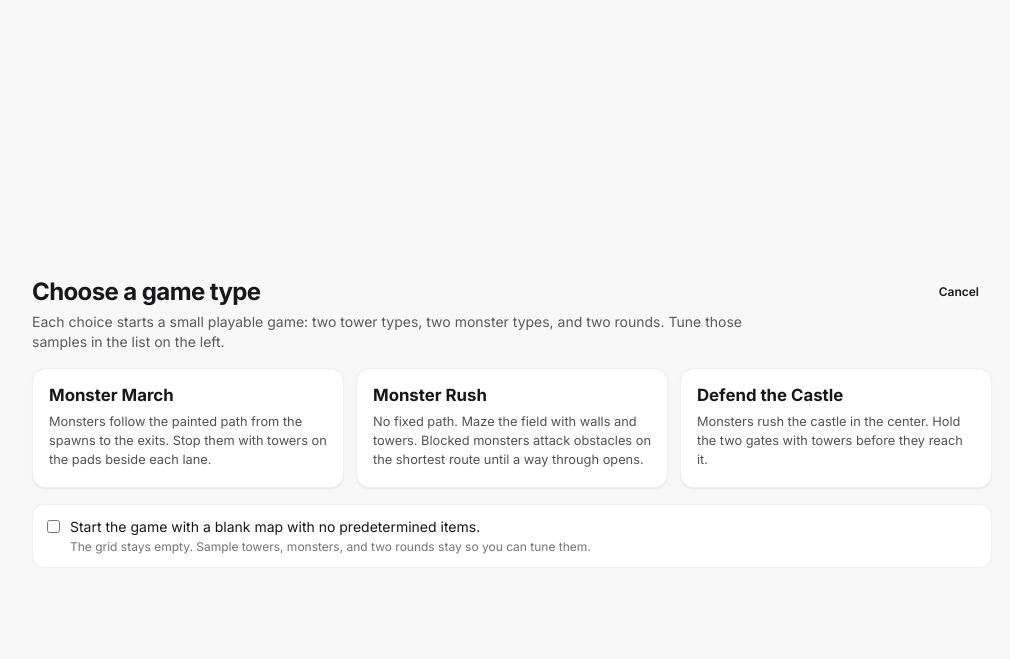
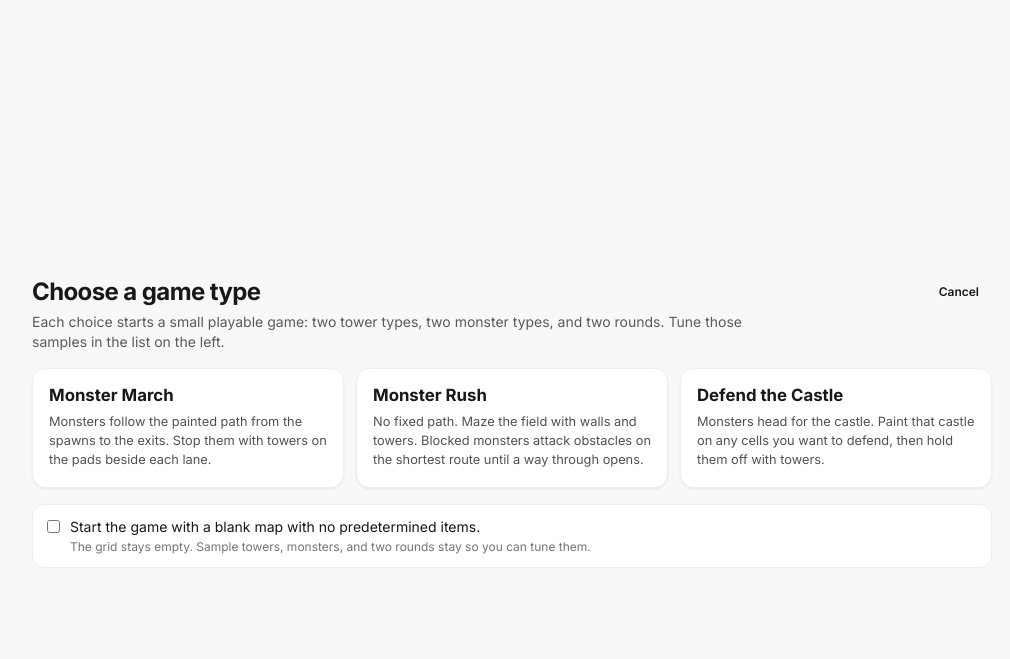
Before and after one commit to tbye/opentd, a Django app: page /editor/ in a window 1280 px wide. Shown: the part 156-815 px from the top of the page, without its empty margins (128-1138 px from the left). Run offline with Django 5.2, Linux system fonts and the light colour scheme.

Commit message:
Let Defend the Castle be painted on any cell

```diff
--- a/opentd_docs/templates/opentd_docs/editor_guide.html
+++ b/opentd_docs/templates/opentd_docs/editor_guide.html
@@ -10,6 +10,7 @@
 <ul class="list-disc list-inside space-y-1 opacity-90">
   <li><strong>Spawn</strong> — monsters enter here (need at least one).</li>
   <li><strong>Exit</strong> — monsters leave here (need at least one for most modes).</li>
+  <li><strong>Castle</strong> — Defend the Castle objective. Paint it on any cell.</li>
   <li><strong>Path</strong> — used by Monster March as the painted lane.</li>
   <li><strong>Tower pad</strong> — preferred build sites for towers.</li>
   <li><strong>Ground</strong> — open terrain (buildable if “allow ground build” is on).</li>
@@ -26,7 +27,7 @@
 <p class="opacity-80">
   <strong>Monster March</strong> follows painted paths.
   <strong>Monster Rush</strong> pathfinds; when blocked, monsters attack the nearest wall/tower on the dig route (Chaos mode keeps smashing the shortest line).
-  <strong>Defend the Castle</strong> focuses on a central objective.
+  <strong>Defend the Castle</strong> sends monsters toward painted castle cells, which can sit anywhere on the map.
 </p>
 
 <h2 class="text-xl font-semibold mt-8">Towers, monsters, waves</h2>
--- a/opentd_docs/templates/opentd_docs/json_format.html
+++ b/opentd_docs/templates/opentd_docs/json_format.html
@@ -28,7 +28,7 @@
 <ul class="list-disc list-inside space-y-1 opacity-90 text-sm">
   <li><code>title</code> — game name (plain text)</li>
   <li><code>settings</code> — width, height, game_type, chaos_mode, lives, gold, delays, allow_ground_build</li>
-  <li><code>grid</code> — 2D array of cell kinds: ground, path, tower, blocked, spawn, exit</li>
+  <li><code>grid</code> — 2D array of cell kinds: ground, path, tower, blocked, spawn, exit, castle</li>
   <li><code>spawns</code> / <code>exits</code> — portal metadata (ids, positions, exit targeting)</li>
   <li><code>towers</code> — tower types (including upgrade linkages)</li>
   <li><code>monsters</code> — monster types</li>
--- a/static/js/design_validate.js
+++ b/static/js/design_validate.js
@@ -36,8 +36,26 @@
     return k === "path" || k === "spawn" || k === "exit";
   }
 
-  /** BFS whether any goal is reachable from (sx,sy) on march walkable cells. */
-  function canReach(grid, sx, sy, goals) {
+  function openWalkable(grid, x, y) {
+    if (!inBounds(grid, x, y)) return false;
+    return grid[y][x] !== "blocked";
+  }
+
+  function cellsOfKind(grid, kind) {
+    const found = [];
+    if (!grid) return found;
+    for (let y = 0; y < grid.length; y++) {
+      const row = grid[y] || [];
+      for (let x = 0; x < row.length; x++) {
+        if (row[x] === kind) found.push({ x: x, y: y });
+      }
+    }
+    return found;
+  }
+
+  /** BFS whether any goal is reachable from (sx,sy). walkFn defaults to march lanes. */
+  function canReach(grid, sx, sy, goals, walkFn) {
+    const walk = walkFn || marchWalkable;
     const goalSet = new Set(goals.map((g) => key(g.x, g.y)));
     if (goalSet.has(key(sx, sy))) return true;
     const seen = new Set([key(sx, sy)]);
@@ -49,7 +67,7 @@
         const ny = y + dy;
         const nk = key(nx, ny);
         if (seen.has(nk)) continue;
-        if (!marchWalkable(grid, nx, ny)) continue;
+        if (!walk(grid, nx, ny)) continue;
         if (goalSet.has(nk)) return true;
         seen.add(nk);
         q.push([nx, ny]);
@@ -105,7 +123,7 @@
         message: "Add at least one Spawn. Monsters need an entry point.",
       });
     }
-    if (exits.length < 1) {
+    if (gt !== "defend_the_castle" && exits.length < 1) {
       issues.push({
         severity: "error",
         code: "no_exit",
@@ -241,12 +259,29 @@
     // (Pads remain optional convenience, not a playability warning.)
 
     if (gt === "defend_the_castle") {
-      issues.push({
-        severity: "warning",
-        code: "castle_not_modeled",
-        message:
-          "Defend the Castle: a dedicated castle objective is not fully modeled in playtest yet. Ensure spawns, exits, and towers still form a playable defense.",
-      });
+      const castles = cellsOfKind(grid, "castle");
+      if (!castles.length) {
+        issues.push({
+          severity: "error",
+          code: "no_castle",
+          message:
+            "Paint at least one Castle cell. It can sit on any square; monsters head for those cells.",
+        });
+      } else if (spawns.length) {
+        const unreachable = spawns.filter(
+          (s) => !canReach(grid, s.x, s.y, castles, openWalkable)
+        );
+        if (unreachable.length) {
+          issues.push({
+            severity: "error",
+            code: "castle_unreachable",
+            message:
+              "No open route from spawn “" +
+              unreachable[0].id +
+              "” to a castle cell. Move the castle or open a gap in the walls.",
+          });
+        }
+      }
     }
 
     // Only pads, but none on grid when ground build off — already covered
--- a/static/js/editor.js
+++ b/static/js/editor.js
@@ -444,6 +444,7 @@
       const e = findExitAt(x, y);
       return e ? e.id : "?";
     }
+    if (kind === "castle") return "C";
     return "";
   }
 
@@ -576,21 +577,60 @@
     });
   }
 
+  function countCells(kind) {
+    let n = 0;
+    const grid = doc.grid || [];
+    for (let y = 0; y < grid.length; y++) {
+      const row = grid[y] || [];
+      for (let x = 0; x < row.length; x++) {
+        if (row[x] === kind) n += 1;
+      }
+    }
+    return n;
+  }
+
   function updateCompleteness() {
+    const gt = (doc.settings && doc.settings.game_type) || "monster_march";
+    const castleMode = gt === "defend_the_castle";
     const nSpawn = doc.spawns.length;
     const nExit = doc.exits.length;
-    const ok = nSpawn >= 1 && nExit >= 1;
+    const nCastle = countCells("castle");
+    const ok = castleMode ? nSpawn >= 1 && nCastle >= 1 : nSpawn >= 1 && nExit >= 1;
     if (els.portalCount) {
-      els.portalCount.textContent = String(nSpawn + nExit);
+      els.portalCount.textContent = String(castleMode ? nSpawn + nCastle : nSpawn + nExit);
       els.portalCount.className =
         "badge badge-sm ml-auto " + (ok ? "badge-success" : "badge-warning");
+    }
+    const exitReq = document.getElementById("exit-req");
+    if (exitReq) exitReq.textContent = castleMode ? "(optional)" : "(need ≥1)";
+    const portalHelp = document.getElementById("portal-help");
+    if (portalHelp) {
+      portalHelp.innerHTML = castleMode
+        ? "<strong>Required:</strong> paint at least one Spawn and one Castle. The castle can sit on any cell. Exits are optional."
+        : "<strong>Required:</strong> paint at least one Spawn and one Exit from the bar above the grid. Multiple allowed — rename ids here. Shift+click a portal on the map to select it.";
+    }
+    if (els.exitEmpty) {
+      els.exitEmpty.textContent = castleMode
+        ? "No exits — optional while defending a castle."
+        : "No exits yet — paint an Exit cell.";
+      els.exitEmpty.classList.toggle("text-warning", !castleMode);
+      els.exitEmpty.classList.toggle("opacity-60", castleMode);
     }
     if (els.completenessBanner && els.completenessText) {
       if (ok) {
         els.completenessBanner.className =
           "alert alert-success text-xs py-2 px-3";
-        els.completenessText.innerHTML =
-          "Complete: <strong>" +
+        els.completenessText.innerHTML = castleMode
+          ? "Complete: <strong>" +
+            nSpawn +
+            "</strong> spawn" +
+            (nSpawn === 1 ? "" : "s") +
+            ", <strong>" +
+            nCastle +
+            "</strong> castle cell" +
+            (nCastle === 1 ? "" : "s") +
+            "."
+          : "Complete: <strong>" +
             nSpawn +
             "</strong> spawn" +
             (nSpawn === 1 ? "" : "s") +
@@ -604,7 +644,11 @@
           "alert alert-warning text-xs py-2 px-3";
         const need = [];
         if (nSpawn < 1) need.push("1 Spawn");
-        if (nExit < 1) need.push("1 Exit");
+        if (castleMode) {
+          if (nCastle < 1) need.push("1 Castle");
+        } else if (nExit < 1) {
+          need.push("1 Exit");
+        }
         els.completenessText.innerHTML =
           "A complete game needs at least <strong>" +
           need.join("</strong> and <strong>") +
@@ -690,7 +734,7 @@
           eraseTip;
       } else if (gt === "defend_the_castle") {
         els.terrainHint.textContent =
-          "Defend the Castle: monsters push toward a central castle objective. Place spawns, exits, and defensive terrain." +
+          "Defend the Castle: paint Castle on any cells you want to defend. Monsters head for those cells. Walls and towers can stand in the way." +
           eraseTip;
       } else {
         els.terrainHint.textContent =
@@ -698,6 +742,7 @@
           eraseTip;
       }
     }
+    updateCompleteness();
   }
 
   function renderPortals() {
--- a/static/js/playtest.js
+++ b/static/js/playtest.js
@@ -418,6 +418,24 @@
     return (doc.exits || []).map((e) => ({ x: e.x, y: e.y }));
   }
 
+  function castleCells(grid) {
+    const goals = [];
+    if (!grid) return goals;
+    for (let y = 0; y < grid.length; y++) {
+      const row = grid[y] || [];
+      for (let x = 0; x < row.length; x++) {
+        if (row[x] === "castle") goals.push({ x: x, y: y });
+      }
+    }
+    return goals;
+  }
+
+  function goalsForSpawn(spawn, doc, grid) {
+    const gt = (doc.settings && doc.settings.game_type) || "monster_march";
+    if (gt === "defend_the_castle") return castleCells(grid || doc.grid);
+    return exitGoalsForSpawn(spawn, doc);
+  }
+
   function isRushLike(gameType) {
     return gameType === "monster_rush" || gameType === "defend_the_castle";
   }
@@ -431,7 +449,7 @@
    *   on that path even if a free detour exists.
    */
   function pathForMonster(spawn, doc, grid) {
-    const goals = exitGoalsForSpawn(spawn, doc);
+    const goals = goalsForSpawn(spawn, doc, grid);
     if (!goals.length) return null;
     const gt = doc.settings.game_type || "monster_march";
     const chaos = !!doc.settings.chaos_mode;
@@ -1105,7 +1123,12 @@
     }
 
     // monsters
-    const goals = (state.doc.exits || []).map((e) => key(e.x, e.y));
+    const gtNow =
+      (state.doc.settings && state.doc.settings.game_type) || "monster_march";
+    const goals =
+      gtNow === "defend_the_castle"
+        ? castleCells(state.simGrid).map((g) => key(g.x, g.y))
+        : (state.doc.exits || []).map((e) => key(e.x, e.y));
     for (let i = state.monsters.length - 1; i >= 0; i--) {
       const m = state.monsters[i];
       if (m.hp <= 0) {
--- a/templates/editor.html
+++ b/templates/editor.html
@@ -656,6 +656,7 @@
   .editor-cell[data-kind="blocked"] { background: #546e7a; color: transparent; text-shadow: none; }
   .editor-cell[data-kind="spawn"]   { background: #ff9800; }
   .editor-cell[data-kind="exit"]    { background: #e53935; }
+  .editor-cell[data-kind="castle"]  { background: #6a1b9a; }
   .editor-cell.is-selected-portal {
     outline: 2px solid #fff;
     outline-offset: -2px;
@@ -1004,7 +1005,7 @@
           <div id="completeness-banner" class="alert alert-warning text-xs py-2 px-3" role="status">
             <span id="completeness-text">A complete game needs <strong>at least 1 Spawn</strong> and <strong>1 Exit</strong>.</span>
           </div>
-          <p class="text-[11px] opacity-60 leading-snug px-1">
+          <p class="text-[11px] opacity-60 leading-snug px-1" id="portal-help">
             <strong>Required:</strong> paint at least one Spawn and one Exit from the bar above the grid.
             Multiple allowed — rename ids here. Shift+click a portal on the map to select it.
           </p>
@@ -1108,6 +1109,9 @@
             </button>
             <button type="button" class="paint-swatch" data-tool="exit" aria-pressed="false" title="Monster exit (required)">
               <span class="paint-swatch__chip" style="background:#e53935"></span> Exit
+            </button>
+            <button type="button" class="paint-swatch" data-tool="castle" aria-pressed="false" title="Castle objective. Paint it on any cell.">
+              <span class="paint-swatch__chip" style="background:#6a1b9a"></span> Castle
             </button>
             <button type="button" class="paint-swatch" data-tool="path" aria-pressed="false" title="Monster path (Monster March)">
               <span class="paint-swatch__chip" style="background:#bcaaa4"></span> Path
--- a/templates/play.html
+++ b/templates/play.html
@@ -43,6 +43,7 @@
     .editor-cell[data-kind="blocked"] { background: #546e7a; }
     .editor-cell[data-kind="spawn"]   { background: #ff9800; }
     .editor-cell[data-kind="exit"]    { background: #e53935; }
+    .editor-cell[data-kind="castle"]  { background: #6a1b9a; }
     .playtest-overlay { position: absolute; inset: 0; pointer-events: none; z-index: 4; overflow: hidden; }
     .play-shell.is-playtesting .playtest-overlay { pointer-events: auto; cursor: crosshair; }
     .playtest-mob {
@@ -209,6 +210,8 @@
           var list = kind === "spawn" ? doc.spawns : doc.exits;
           var portal = (list || []).find(function (p) { return p.x === x && p.y === y; });
           cellDiv.textContent = portal ? portal.id : (kind === "spawn" ? "S" : "E");
+        } else if (kind === "castle") {
+          cellDiv.textContent = "C";
         }
         gridEl.appendChild(cellDiv);
       }
```
Also changed, not shown: core/game_schema.py (+48 -38 lines), core/tests.py (+44 -2 lines), README.md, static/css/output.css. Lines whose indentation alone changed are shown as unchanged.
